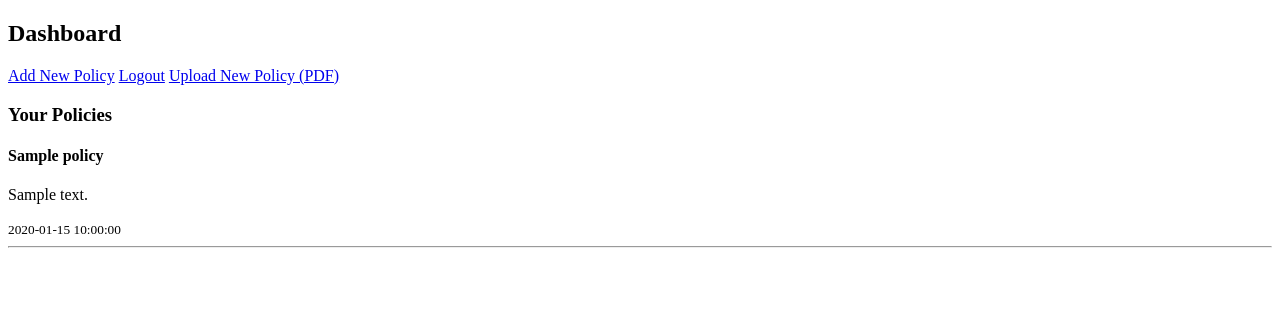
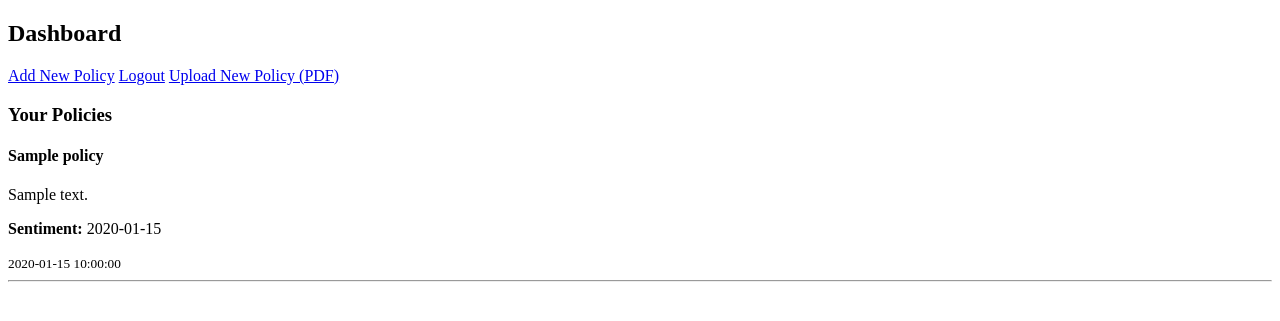
Before and after one commit to Priyanshu976/PolicyPulseAI, a Flask app: page /dashboard in a window 1280 px wide. Shown: the top 321 px of the page. Run offline with Flask 3, Linux system fonts and the light colour scheme; the visitor is signed in with stand-in values (Sample User, id 1); a database or web service that is not in the repository returns one stand-in record (values such as "Sample title"); some libraries are stand-ins or nearby versions.

Commit message:
Add sentiment analysis

```diff
--- a/app.py
+++ b/app.py
@@ -58,6 +58,30 @@ def generate_summary(text, num_sentences=5):
     summary = " ".join(summary_sentences)
 
     return summary
+
+def analyze_sentiment(text):
+    positive_words = {
+        "growth", "benefit", "improve", "support", "development",
+        "increase", "success", "empower", "opportunity", "progress"
+    }
+
+    negative_words = {
+        "risk", "decline", "problem", "crisis", "loss",
+        "decrease", "burden", "failure", "issue", "threat"
+    }
+
+    text = text.lower()
+    words = re.findall(r'\w+', text)
+
+    positive_score = sum(1 for word in words if word in positive_words)
+    negative_score = sum(1 for word in words if word in negative_words)
+
+    if positive_score > negative_score:
+        return "Positive"
+    elif negative_score > positive_score:
+        return "Negative"
+    else:
+        return "Neutral"
 
 
 @app.route("/")
@@ -179,7 +203,7 @@ def dashboard():
     cur = conn.cursor()
 
     cur.execute(
-        "SELECT title, summary, created_at FROM policies WHERE user_id=%s ORDER BY created_at DESC",
+        "SELECT title, summary, created_at, sentiment FROM policies WHERE user_id=%s ORDER BY created_at DESC",
         (session["user_id"],)
     )
 
@@ -231,13 +255,15 @@ def upload_policy():
         try:
             text = extract_text_from_pdf(pdf_file)
             summary = generate_summary(text)
+            sentiment = analyze_sentiment(summary)
 
             conn = get_db_connection()
             cur = conn.cursor()
 
             cur.execute(
                 "INSERT INTO policies (user_id, title, summary, sentiment) VALUES (%s, %s, %s, %s)",
-                (session["user_id"], title, summary, "neutral")
+                (session["user_id"], title, summary, sentiment)
+
             )
 
             conn.commit()
--- a/templates/dashboard.html
+++ b/templates/dashboard.html
@@ -14,6 +14,7 @@
         <div>
             <h4>{{ policy[0] }}</h4>
             <p>{{ policy[1] }}</p>
+            <p><strong>Sentiment:</strong> {{ policy[3] }}</p>
             <small>{{ policy[2] }}</small>
             <hr>
         </div>
```
